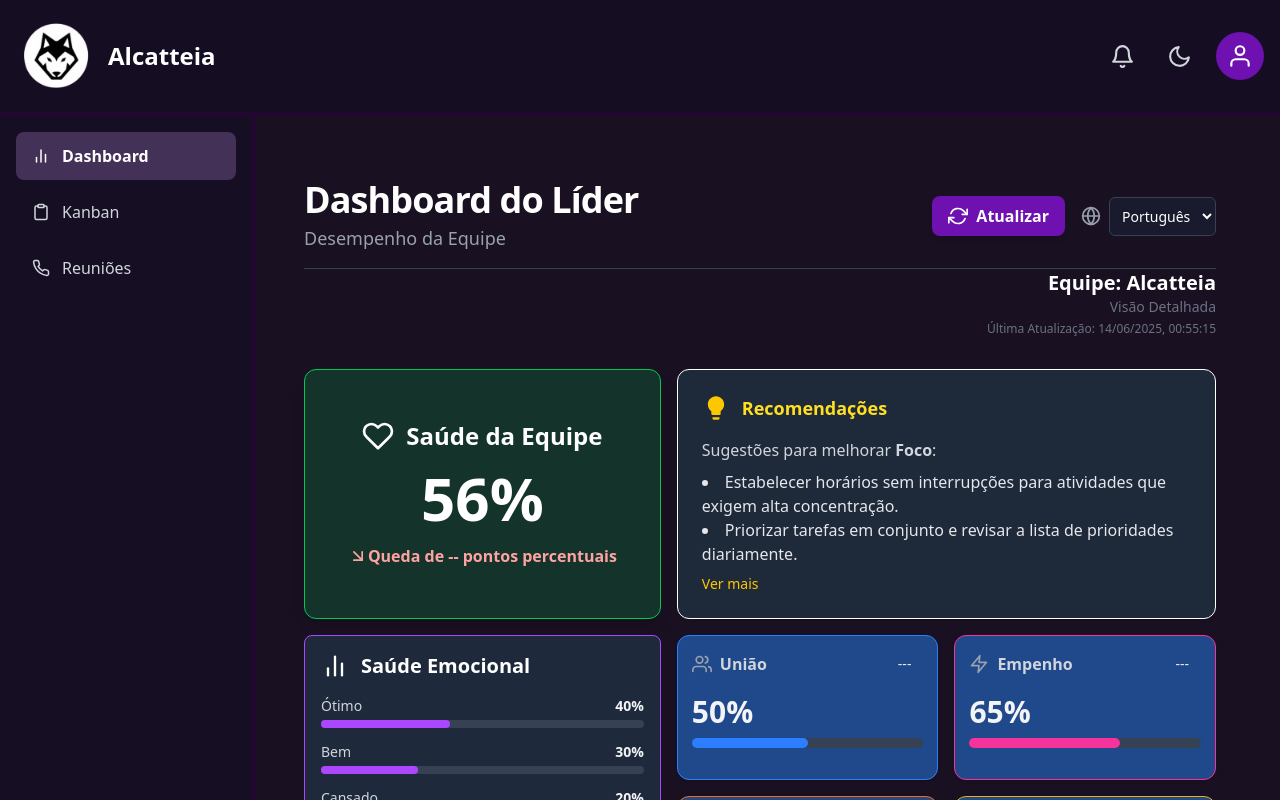
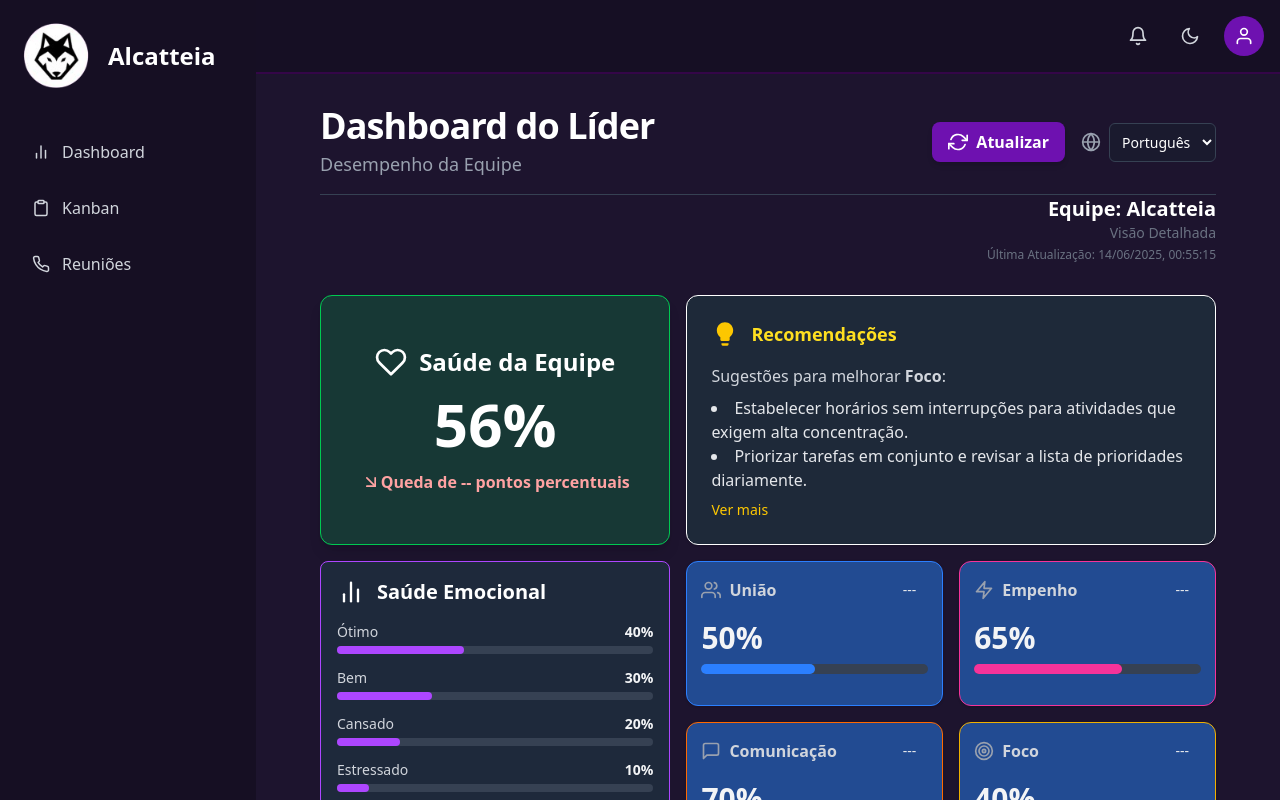
Before and after one commit to Alcatteia/alcatteia_front-end, a React (Vite) app: page /dashboard/leader in a window 1280 px wide. Shown: the top 800 px of the page. Built offline with nearby package versions, Linux system fonts and the light colour scheme.

Commit message:
alterações topbar e sidebar

```diff
--- a/src/App.jsx
+++ b/src/App.jsx
@@ -34,13 +34,16 @@ import { CheckProvider } from "./context/CheckContext";
 
 function LayoutWithSidebar({ children }) {
     return (
-        <div>
-            <Topbar />
-            <div className="flex">
-                <Sidebar />
-                <div className="flex-1 pt-14 lg:ml-[240px]">{children}</div>
+        <div className="flex h-screen w-screen bg-[#25193b] text-white overflow-hidden">
+            <Sidebar />
+            <div className="flex-1 flex flex-col">
+                <Topbar />
+                <div className="flex-1 overflow-y-auto ">
+                    {children}
+                </div>
             </div>
         </div>
+
     );
 }
 
--- a/src/components/Sidebar.jsx
+++ b/src/components/Sidebar.jsx
@@ -1,42 +1,49 @@
 import { useState } from 'react';
-import { FiClipboard, FiBarChart2, FiPhone, FiUsers, FiMenu } from 'react-icons/fi';
-import { Link, useLocation } from 'react-router';
+import { FiClipboard, FiBarChart2, FiPhone, FiUsers, FiMenu, FiX } from 'react-icons/fi';
+import logoAlcatteia from '../assets/Ckeck-in/image/Logo1.png';
+import { Link, useLocation } from 'react-router-dom';
 
 export default function Sidebar() {
   const [isOpen, setIsOpen] = useState(false);
-  const location = useLocation();
 
   const items = [
     { label: "Dashboard", icon: <FiBarChart2 />, link: "/dashboard/leader" },
-    { label: "Kanban", icon: <FiClipboard />, active: true, link: "/kanban" },
+    { label: "Kanban", icon: <FiClipboard />, link: "/kanban" },
     { label: "Reuniões", icon: <FiPhone />, link: "/meetings" },
   ];
 
   return (
-    <div className="flex h-screen bg-[#160F23] text-white overflow-hidden">
+    <>
       {/* Botão menu visível só no mobile */}
       <button
         onClick={() => setIsOpen(!isOpen)}
-        className="lg:hidden fixed top-24 left-7 z-50 p-2 bg-[#2A1C3A] rounded-lg text-white"
+        className="sm:hidden fixed top-20 right-4 z-10 p-2 bg-[#41295e] rounded-lg text-white shadow-md"
       >
-        <FiMenu size={20} />
+        {isOpen ? <FiX size={20} /> : <FiMenu size={20} />}
       </button>
 
       {/* Sidebar */}
       <aside
-        className={`fixed h-full z-40 w-64 bg-[#160F23] border-[#220731] border-r-4 p-4 transition-transform duration-300 transform ${isOpen ? 'translate-x-0' : '-translate-x-full lg:translate-x-0'
-          }`}
+        className={`fixed sm:relative top-0 left-0 h-full z-40 w-64 bg-[#160F23] p-4 transition-transform duration-300 transform
+          ${isOpen ? 'translate-x-0' : '-translate-x-full sm:translate-x-0'}`}
       >
+        {/* Cabeçalho */}
+        <div className="mb-8 flex items-center gap-3">
+          <img src={logoAlcatteia} alt="Logo Alcatteia" className="w-20 h-20 object-contain" />
+          <h1 className="text-2xl font-bold text-white">Alcatteia</h1>
+        </div>
+
         {/* Navegação */}
         <nav className="space-y-2">
           {items.map(({ label, icon, active, link }) => (
             <Link
               key={label}
               to={link}
-              className={`flex items-center gap-3 px-4 py-3 rounded-lg transition-colors duration-200 ${location.pathname === link
-                ? "bg-[#433157] text-white font-semibold"
-                : "text-gray-300 hover:bg-[#2A1C3A] hover:text-white"
-                }`}
+              className={`flex items-center gap-3 px-4 py-3 rounded-lg transition-colors duration-200 ${
+                active
+                  ? "bg-[#2A1C3A] text-white font-semibold"
+                  : "text-gray-300 hover:bg-[#2A1C3A] hover:text-white"
+              }`}
               aria-current={active ? "page" : undefined}
             >
               <span className="text-lg">{icon}</span>
@@ -45,6 +52,6 @@ export default function Sidebar() {
           ))}
         </nav>
       </aside>
-    </div>
+    </>
   );
 }
--- a/src/components/Topbar.jsx
+++ b/src/components/Topbar.jsx
@@ -1,35 +1,30 @@
 import { FiBell, FiMoon, FiUser, FiSettings, FiLogOut } from 'react-icons/fi';
 import { useState } from 'react';
 import NotificationModal from '../pages/Kanban/components/NotificationModal';
-import logoAlcatteia from '../assets/Kanban/Logo1.png';
-
 
 export default function Topbar({ participationRequests = [], acceptParticipation, rejectParticipation }) {
   const [isProfileOpen, setIsProfileOpen] = useState(false);
   const [showNotification, setShowNotification] = useState(false);
 
+  const navItems = [ ];
   const hasRequests = participationRequests.length > 0;
   const currentRequest = participationRequests[0];
 
   return (
-    <header className="sticky top-0 z-10 bg-[#160F23]/90 flex justify-between border-b-4 border-[#220731] items-center p-4
-    backdrop-blur-md">
-      {/* Cabeçalho */}
-      <div className="flex items-center gap-3">
-        <img src={logoAlcatteia} alt="Logo Alcatteia" className="w-20 h-20 object-contain" />
-        <h1 className="text-2xl font-bold text-white">Alcatteia</h1>
-      </div>
+    <header className="sticky top-0 left-0 right-0 w-full z-10 bg-[#160F23]/90 flex justify-between items-center p-4 border-b-2 border-[#340648] backdrop-blur-md">
+      {/* Navegação principal */}
+      <nav className="flex gap-2 md:gap-6">
+      </nav>
 
       {/* Controles do usuário */}
-      <div className="flex gap-2 md:gap-4 items-center"
-      >
+      <div className="flex gap-2 md:gap-4 items-center">
         {/* Notificações */}
         <button
           className="p-2 rounded-full hover:bg-[#2A1C3A] transition-colors duration-200 relative"
           aria-label="Notificações"
           onClick={() => setShowNotification((prev) => !prev)}
         >
-          <FiBell size={25} className="text-gray-300 hover:text-white" />
+          <FiBell size={20} className="text-gray-300 hover:text-white" />
           {hasRequests && (
             <span className="absolute top-1 right-1 w-2 h-2 bg-red-500 rounded-full border border-[#160F23]"></span>
           )}
@@ -62,19 +57,19 @@ export default function Topbar({ participationRequests = [], acceptParticipation
         <button
           className="p-2 rounded-full hover:bg-[#2A1C3A] transition-colors duration-200"
           aria-label="Alternar tema"
-          onClick={() => {/* Lógica de tema */ }}
+          onClick={() => {/* Lógica de tema */}}
         >
-          <FiMoon size={25} className="text-gray-300 hover:text-white" />
+          <FiMoon size={20} className="text-gray-300 hover:text-white" />
         </button>
 
         {/* Avatar + Menu */}
         <div className="relative">
           <button
-            className="bg-purple-800 w-8 h-8 md:w-12 md:h-12 rounded-full flex items-center justify-center text-white hover:ring-2 hover:ring-purple-500 transition-all"
+            className="bg-purple-800 w-10 h-10 md:w-10 md:h-10 rounded-full flex items-center justify-center text-white hover:ring-2 hover:ring-purple-500 transition-all"
             aria-label="Menu do usuário"
             onClick={() => setIsProfileOpen(!isProfileOpen)}
           >
-            <FiUser size={26} />
+            <FiUser size={20} />
           </button>
           {/* Menu dropdown */}
           {isProfileOpen && (
--- a/src/pages/Ckeck-in/Check.jsx
+++ b/src/pages/Ckeck-in/Check.jsx
@@ -33,7 +33,7 @@ export default function Check() {
   }
 
   return (
-    <div className="flex h-screen  bg-[#201633] text-white overflow-hidden">
+    <div className="flex h-screen  bg-[#1d142e] pt-6 pb-6 text-white overflow-hidden">
       <div className="flex-1 flex flex-col min-h-screen">
        <main className="flex-1  md:p-8 overflow-y-auto flex justify-center-safe items-center">
           <div className="w-full max-w-[1100px]">
--- a/src/pages/Dashboard/HrDashboard.jsx
+++ b/src/pages/Dashboard/HrDashboard.jsx
@@ -307,7 +307,7 @@ export default function HrDashboard() {
   return (
     // Contêiner principal do dashboard, com flexbox para layout e scroll vertical.
 
-    <main className="flex-1 bg-[#0B0011] text-gray-200 font-poppins flex justify-center overflow-y-auto custom-scrollbar">
+    <main className="flex-1 bg-[#1d142e] pt-6 text-gray-200 font-poppins flex justify-center overflow-y-auto custom-scrollbar">
       {/* Contêiner interno que centraliza e adiciona padding responsivo ao conteúdo. */}
       <div className="w-full px-4 sm:px-6 md:px-8 lg:px-12 xl:px-16 py-6 flex flex-col gap-4 sm:gap-6 md:gap-8 h-full">
         {/* Seção de cabeçalho do dashboard com título, subtítulo e seletor de idioma. */}
--- a/src/pages/Dashboard/LeaderDashboard.jsx
+++ b/src/pages/Dashboard/LeaderDashboard.jsx
@@ -601,7 +601,7 @@ export default function LeaderDashboard() {
   ];
 
   return (
-    <main className="flex-1 text-gray-200 font-poppins flex justify-center overflow-y-auto">
+    <main className="flex-1 text-gray-200  pt-6  font-poppins flex justify-center overflow-y-auto  bg-[#1d142e] ">
       <div className="w-full px-4 sm:px-6 md:px-8 lg:px-12 xl:px-16 pb-6 flex flex-col gap-4 h-full">
         {/* Seção de Título, Subtítulo e Botões de Ação (Atualizar e Trocar Idioma) */}
         <div className="pt-2 pb-4 border-b border-gray-700 mb-2 flex items-center justify-between">
--- a/src/pages/Dashboard/MemberDashboard.jsx
+++ b/src/pages/Dashboard/MemberDashboard.jsx
@@ -128,7 +128,7 @@ export default function MemberDashboard() {
   };
 
   return (
-    <main className="flex-1 bg-[#0B0011] text-gray-200 font-poppins flex justify-center overflow-y-auto">
+    <main className="flex-1 bg-[#1d142e] pt-6 text-gray-200 font-poppins flex justify-center overflow-y-auto">
       <div className="w-full px-4 sm:px-6 md:px-8 lg:px-12 xl:px-16 py-6 flex flex-col gap-4 sm:gap-6 md:gap-8 h-full">
         {/* Header Principal - Título e Perfil do Usuário */}
         <div className="pt-2 pb-4 border-b border-gray-700 mb-2 flex flex-col md:flex-row items-center justify-between gap-4">
--- a/src/pages/Kanban/Kanban.jsx
+++ b/src/pages/Kanban/Kanban.jsx
@@ -44,10 +44,10 @@ export default function Kanban() {
             onReject={() => rejectParticipation(currentRequest.taskId, currentRequest.requester)}
           />
         )}
-        <div className="flex h-screen bg-[#160F23] text-white overflow-hidden">
+        <div className="flex h-screen bg-[#1d142e] text-white overflow-hidden">
           {/* <Sidebar /> */}
           <div className="flex-1 flex flex-col overflow-hidden">
-            <main className="flex-1 pl-4 sm:pl-6 md:pl-8 lg:pl-12 xl:px-16 xl:pr-5 pb-6  overflow-auto scrollbar-thin scrollbar-thumb-[#2D1B4F] scrollbar-track-transparent">
+            <main className="flex-1 pl-4 pt-6 sm:pl-6 md:pl-8 lg:pl-12 xl:px-16 xl:pr-5 pb-6  overflow-auto scrollbar-thin scrollbar-thumb-[#2D1B4F] scrollbar-track-transparent">
               <CategoryPanel />
             </main>
           </div>
--- a/src/pages/Meetings/MeetingsContent.jsx
+++ b/src/pages/Meetings/MeetingsContent.jsx
@@ -18,7 +18,7 @@ function MeetingsContent() {
     }, []);
 
     return (
-        <div>
+        <div className=" pt-9 bg-[#1d142e]">
             <Hero />
             {sectionActive == "calendar" ?
                 (
```
